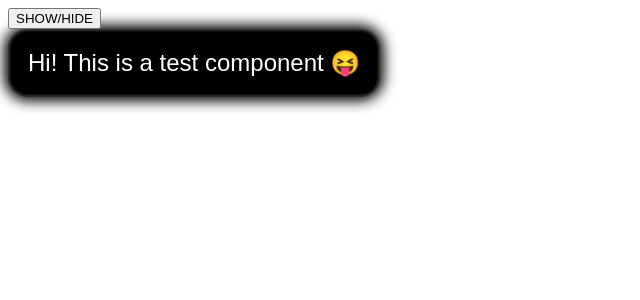
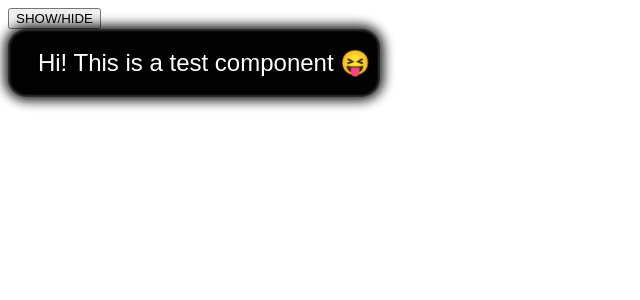
Before and after one commit to mijim/react-mount-animation, a React app: page / in a window 1280 px wide. Both pictures are taken after a click on the button "SHOW/HIDE". Shown: the top 300 px of the page, without its empty margins (0-640 px from the left). Built offline with nearby package versions, Linux system fonts and the light colour scheme.

Commit message:
feature: add animation delay prop

```diff
--- a/package.json
+++ b/package.json
@@ -1,6 +1,6 @@
 {
   "name": "react-mount-animation",
-  "version": "0.0.8",
+  "version": "0.0.9",
   "description": "React component to easily make animations when mount and unmount a component.",
   "repository": {
     "type": "git",
--- a/src/components/animated/Animated.tsx
+++ b/src/components/animated/Animated.tsx
@@ -59,6 +59,8 @@ const AnimatedInternal: FC = (props: any) => {
     delete newCleanedProps["show"];
     delete newCleanedProps["time"];
     delete newCleanedProps["unmountTime"];
+    delete newCleanedProps["delay"];
+    delete newCleanedProps["unmountDelay"];
     delete newCleanedProps["onMountEnd"];
     delete newCleanedProps["onUnmountEnd"];
 
@@ -72,8 +74,16 @@ const AnimatedInternal: FC = (props: any) => {
   ]);
 
   useEffect(() => {
-    if (props.show) setRender(true);
-  }, [props.show]);
+    if (props.show) {
+      if(props.delay) {
+        setTimeout(() => {
+          setRender(true);
+        },props.delay*1000)
+      } else {
+        setRender(true);
+      }
+    }
+  }, [props.show, props.delay]);
 
   const onAnimationEnd = () => {
     if (!props.show) setRender(false);
@@ -93,7 +103,8 @@ const AnimatedInternal: FC = (props: any) => {
       <CustomTag
         {...cleanedProps}
         style={{
-          animation: `${props.show ? mountId : unmountId}
+          animation: `
+          ${props.show ? mountId : unmountId}
            ${props.unmountTime !== undefined && !props.show
             ?props.unmountTime
             :props.time
@@ -103,6 +114,9 @@ const AnimatedInternal: FC = (props: any) => {
             props.show || !!props.unmountAnim || !!props.unmountAnimId
               ? ""
               : "reverse",
+          animationDelay: `${props.unmountDelay !== undefined  && !props.show
+            ?props.unmountDelay
+            :0}s`,
           ...props.style,
         }}
         onAnimationEnd={onAnimationEnd}
--- a/src/index.dev.tsx
+++ b/src/index.dev.tsx
@@ -13,6 +13,8 @@ const TestComponent = () => {
         onMountEnd={() => console.log('-- MOUNT END --')}
         onUnmountEnd={() => console.log('-- UNMOUNT END --')}
         onAnimationEnd={() => console.log('-- ANIMATION END --')}
+        delay={2}
+        unmountDelay={3}
         mountAnim={`
             0% {border-radius: 4px}
             0% {opacity: 0}
@@ -57,6 +59,7 @@ const TestComponent = () => {
               85% {transform: translate(10px, 0)}
             `}
           time={1.1}
+          unmountDelay={3}
           style={{
             fontFamily: "Arial",
           }}
```
Also changed, not shown: 2 other files (tests, documents, lock files or other folders).
